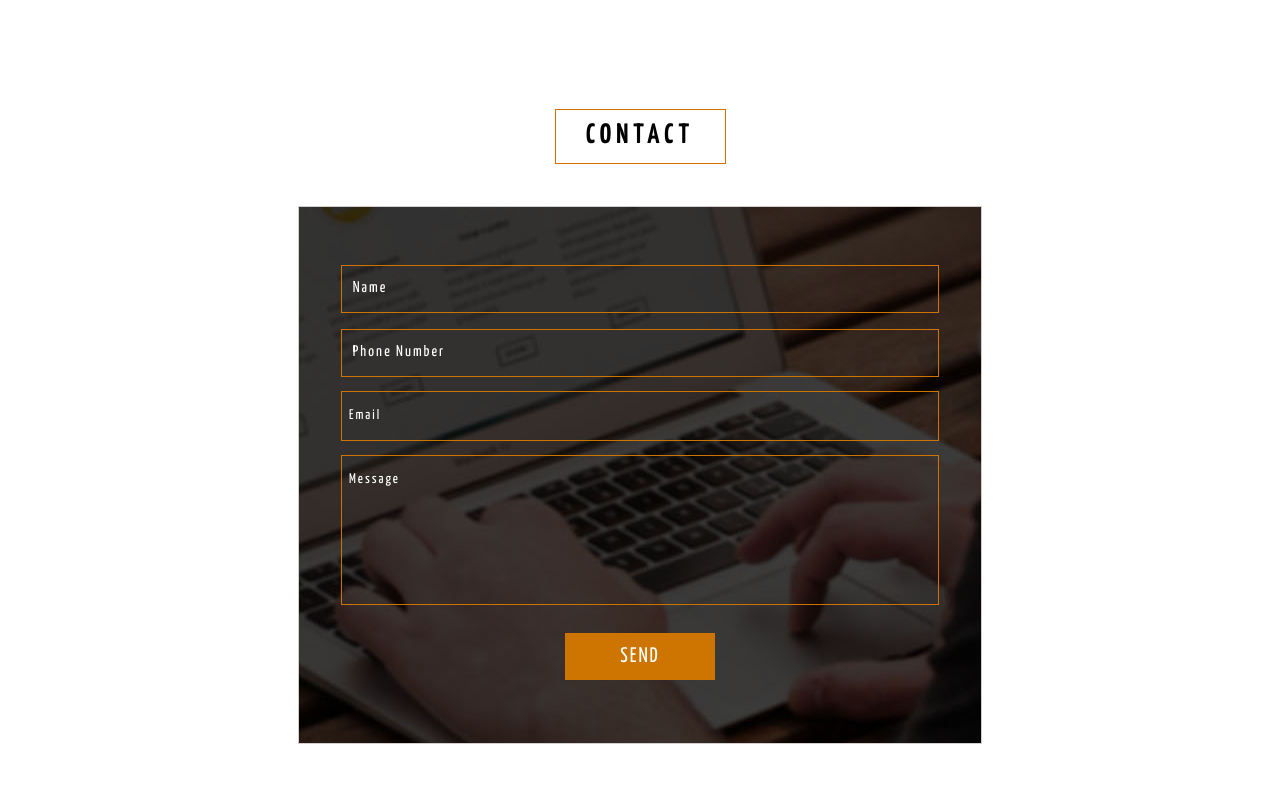
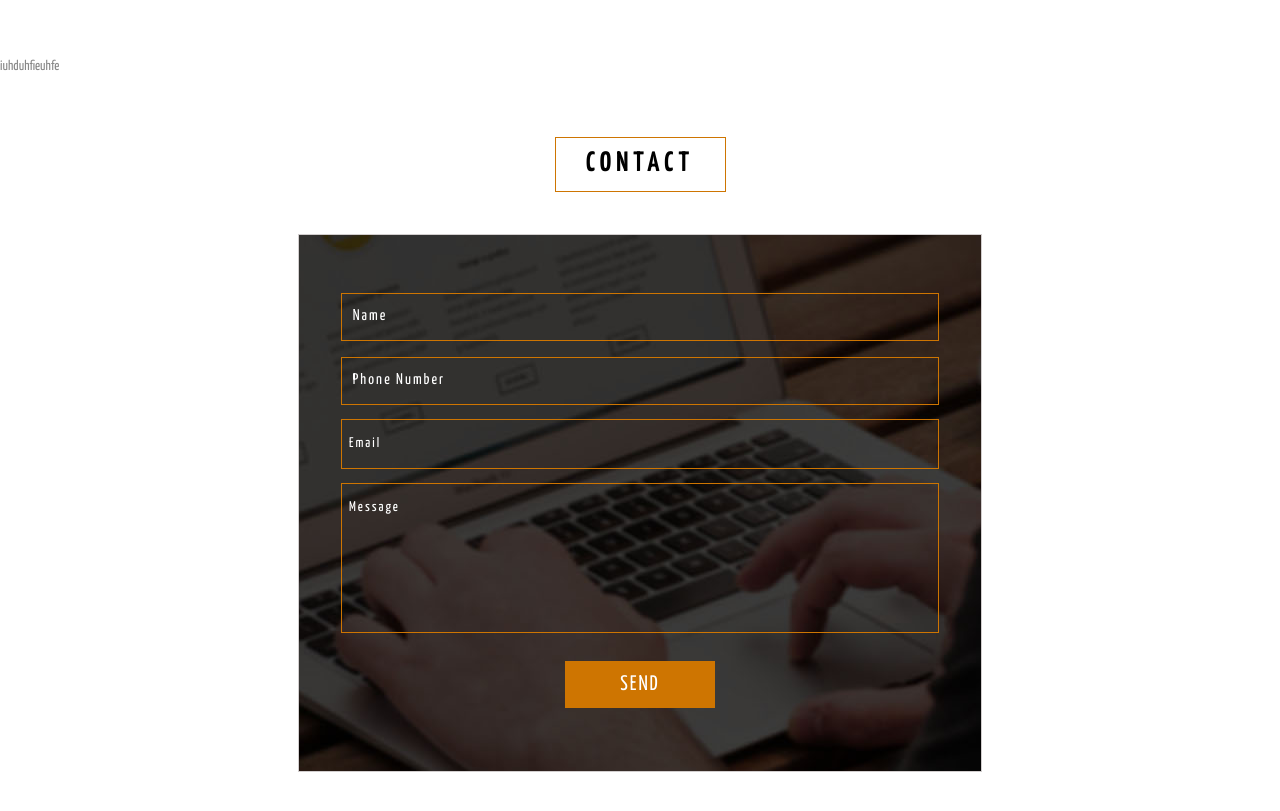
Before and after one commit to jaydave1026/resume_new, a plain HTML site: page index.html in a window 1280 px wide. Shown: the part 3900-4711 px from the top of the page. Drawn offline with Linux system fonts and the light colour scheme.

Commit message:
index file
change in <p>

```diff
--- a/index.html
+++ b/index.html
@@ -384,6 +384,7 @@ Smartphone Compatible web template, free webdesigns for Nokia, Samsung, LG, Sony
 		</div>
 	</div>
 </div>
+	<p>iuhduhfieuhfe</p>
 <!--//work-experience-->
 <!-- contact -->
 <div id="contactus" class="w3_agileits-contact">
```
